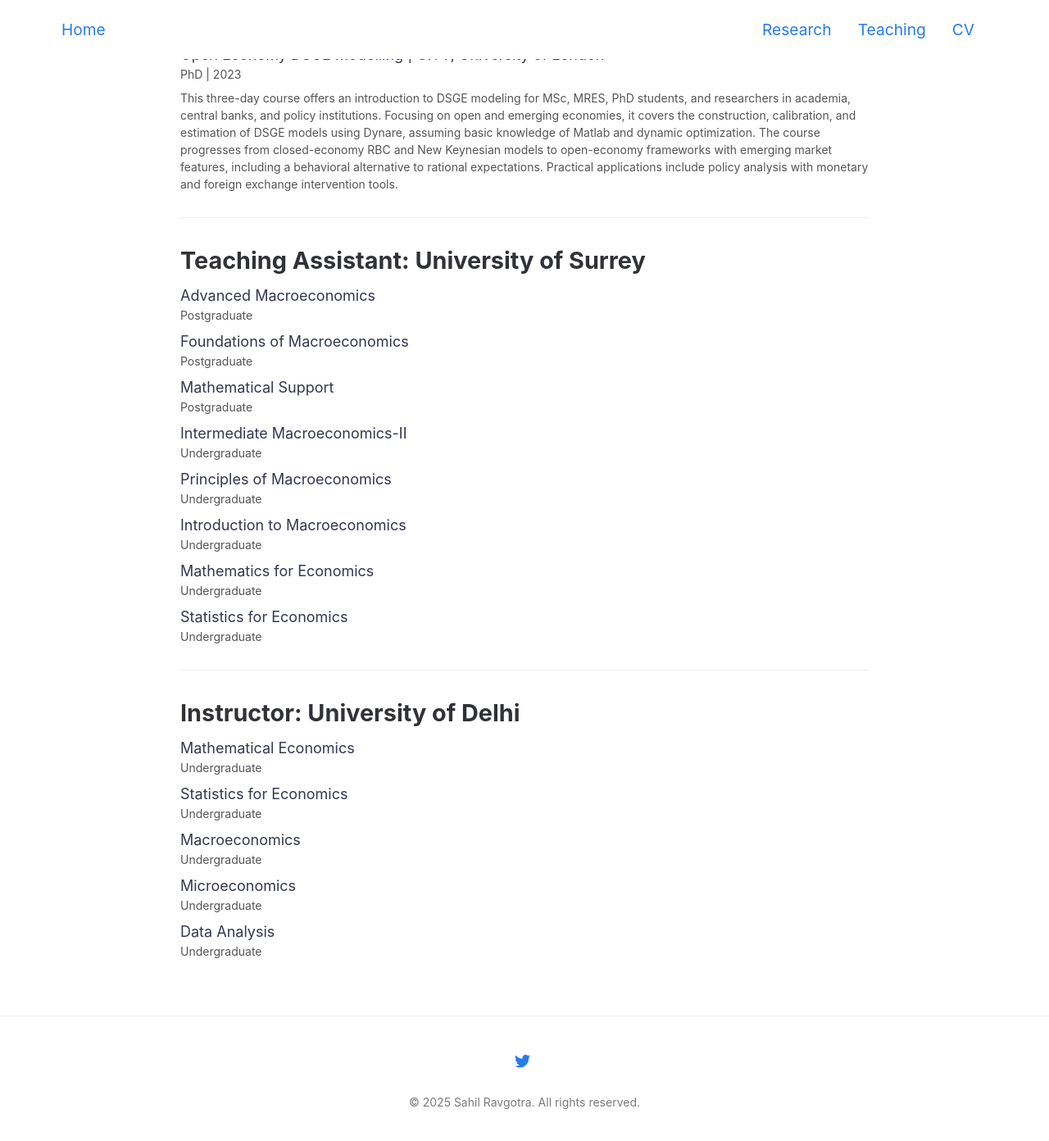
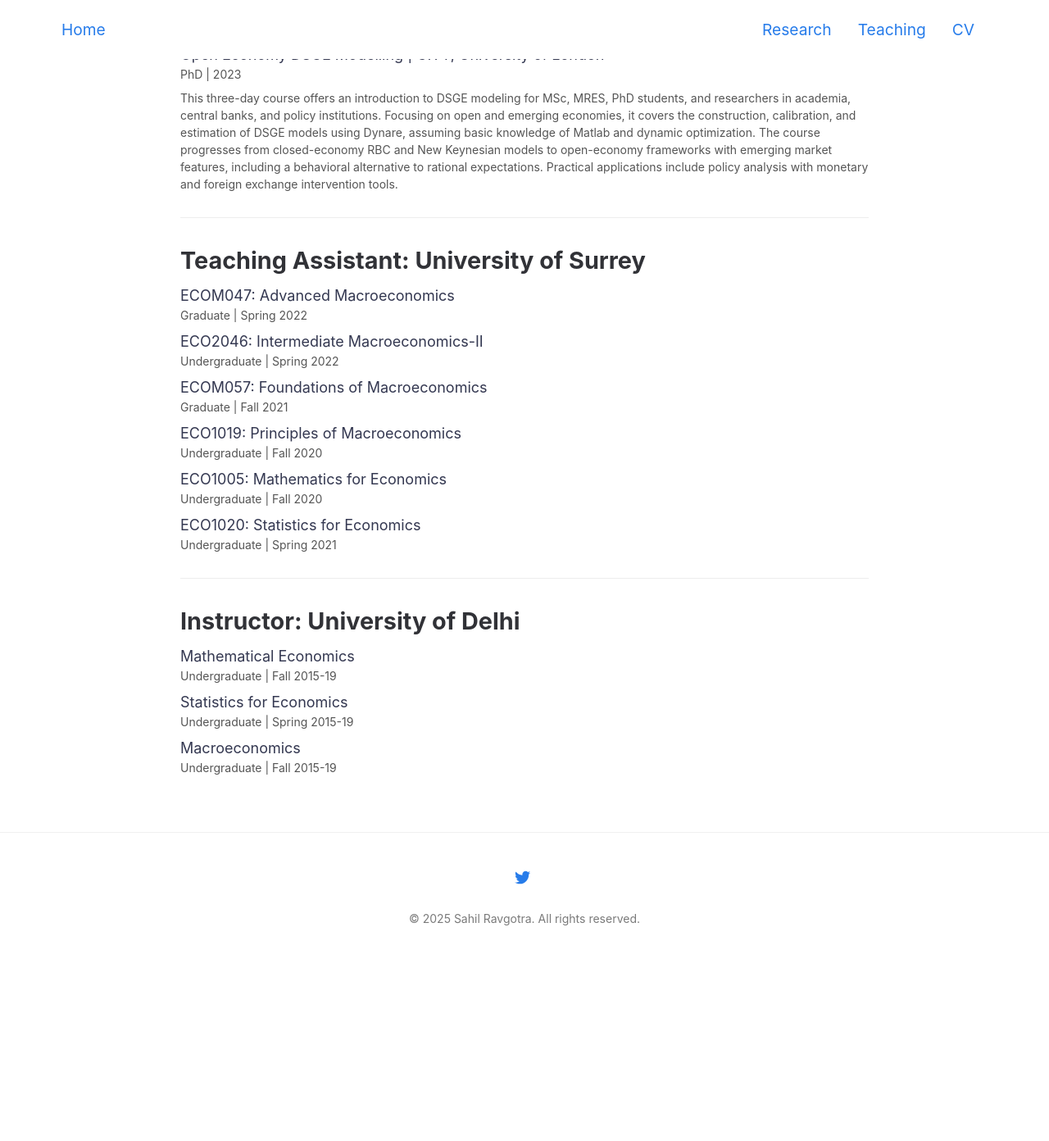
Before and after one commit to ravgotrasahil/ravgotrasahil-github.io, a Jekyll site: the page built from teaching.md, in a window 1280 px wide and 1400 px high, scrolled down 1426 px. Shown: the top 1392 px of the window at 82% size. Built offline with Jekyll 4.4.1, drawn with Linux system fonts in a browser that asks for light colours; after the commit the page ends 2602 px from its top, so only the background shows below that; some of the changed text lies outside the part shown.

Commit message:
Update teaching.md

```diff
--- a/teaching.md
+++ b/teaching.md
@@ -57,7 +57,7 @@ This course offers a comprehensive introduction to time series models, equipping
 <h2>Instructor: Short Courses</h2>
 <p style="margin-bottom: 0.5rem;">
   <span style="font-size: 18px; color: #343851;">
-    CIMS Summer School, University of Surrey
+    CIMS Summer School | University of Surrey
   </span><br>
   <span style="font-size: 14px; color: #555;">
     PhD | 2021, 2023
@@ -87,73 +87,56 @@ This three-day course offers an introduction to DSGE modeling for MSc, MRES, PhD
 
 <p style="margin-bottom: 0.5rem;">
   <span style="font-size: 18px; color: #343851;">
-    Advanced Macroeconomics
+    ECOM047: Advanced Macroeconomics
   </span><br>
   <span style="font-size: 14px; color: #555;">
-    Postgraduate
+    Graduate | Spring 2022
   </span>
 </p>
 
 <p style="margin-bottom: 0.5rem;">
   <span style="font-size: 18px; color: #343851;">
-    Foundations of Macroeconomics
+    ECO2046: Intermediate Macroeconomics-II
   </span><br>
   <span style="font-size: 14px; color: #555;">
-    Postgraduate
+    Undergraduate | Spring 2022
   </span>
 </p>
 
 <p style="margin-bottom: 0.5rem;">
   <span style="font-size: 18px; color: #343851;">
-    Mathematical Support
+    ECOM057: Foundations of Macroeconomics
   </span><br>
   <span style="font-size: 14px; color: #555;">
-    Postgraduate
+    Graduate | Fall 2021
   </span>
 </p>
 
 <p style="margin-bottom: 0.5rem;">
   <span style="font-size: 18px; color: #343851;">
-    Intermediate Macroeconomics-II
+    ECO1019: Principles of Macroeconomics
   </span><br>
   <span style="font-size: 14px; color: #555;">
-    Undergraduate
+    Undergraduate | Fall 2020
+  </span>
+</p>
+
+
+<p style="margin-bottom: 0.5rem;">
+  <span style="font-size: 18px; color: #343851;">
+    ECO1005: Mathematics for Economics
+  </span><br>
+  <span style="font-size: 14px; color: #555;">
+    Undergraduate | Fall 2020
   </span>
 </p>
 
 <p style="margin-bottom: 0.5rem;">
   <span style="font-size: 18px; color: #343851;">
-    Principles of Macroeconomics
+    ECO1020: Statistics for Economics
   </span><br>
   <span style="font-size: 14px; color: #555;">
-    Undergraduate
-  </span>
-</p>
-
-<p style="margin-bottom: 0.5rem;">
-  <span style="font-size: 18px; color: #343851;">
-    Introduction to Macroeconomics
-  </span><br>
-  <span style="font-size: 14px; color: #555;">
-    Undergraduate
-  </span>
-</p>
-
-<p style="margin-bottom: 0.5rem;">
-  <span style="font-size: 18px; color: #343851;">
-    Mathematics for Economics
-  </span><br>
-  <span style="font-size: 14px; color: #555;">
-    Undergraduate
-  </span>
-</p>
-
-<p style="margin-bottom: 0.5rem;">
-  <span style="font-size: 18px; color: #343851;">
-    Statistics for Economics
-  </span><br>
-  <span style="font-size: 14px; color: #555;">
-    Undergraduate
+    Undergraduate | Spring 2021
   </span>
 </p>
 
@@ -166,7 +149,7 @@ This three-day course offers an introduction to DSGE modeling for MSc, MRES, PhD
     Mathematical Economics
   </span><br>
   <span style="font-size: 14px; color: #555;">
-    Undergraduate
+    Undergraduate | Fall 2015-19
   </span>
 </p>
 
@@ -175,7 +158,7 @@ This three-day course offers an introduction to DSGE modeling for MSc, MRES, PhD
     Statistics for Economics
   </span><br>
   <span style="font-size: 14px; color: #555;">
-    Undergraduate
+    Undergraduate | Spring 2015-19
   </span>
 </p>
 
@@ -184,24 +167,6 @@ This three-day course offers an introduction to DSGE modeling for MSc, MRES, PhD
     Macroeconomics
   </span><br>
   <span style="font-size: 14px; color: #555;">
-    Undergraduate
+    Undergraduate | Fall 2015-19
   </span>
 </p>
-
-<p style="margin-bottom: 0.5rem;">
-  <span style="font-size: 18px; color: #343851;">
-    Microeconomics
-  </span><br>
-  <span style="font-size: 14px; color: #555;">
-    Undergraduate
-  </span>
-</p>
-
-<p style="margin-bottom: 0.5rem;">
-  <span style="font-size: 18px; color: #343851;">
-    Data Analysis
-  </span><br>
-  <span style="font-size: 14px; color: #555;">
-    Undergraduate
-  </span>
-</p>
```
